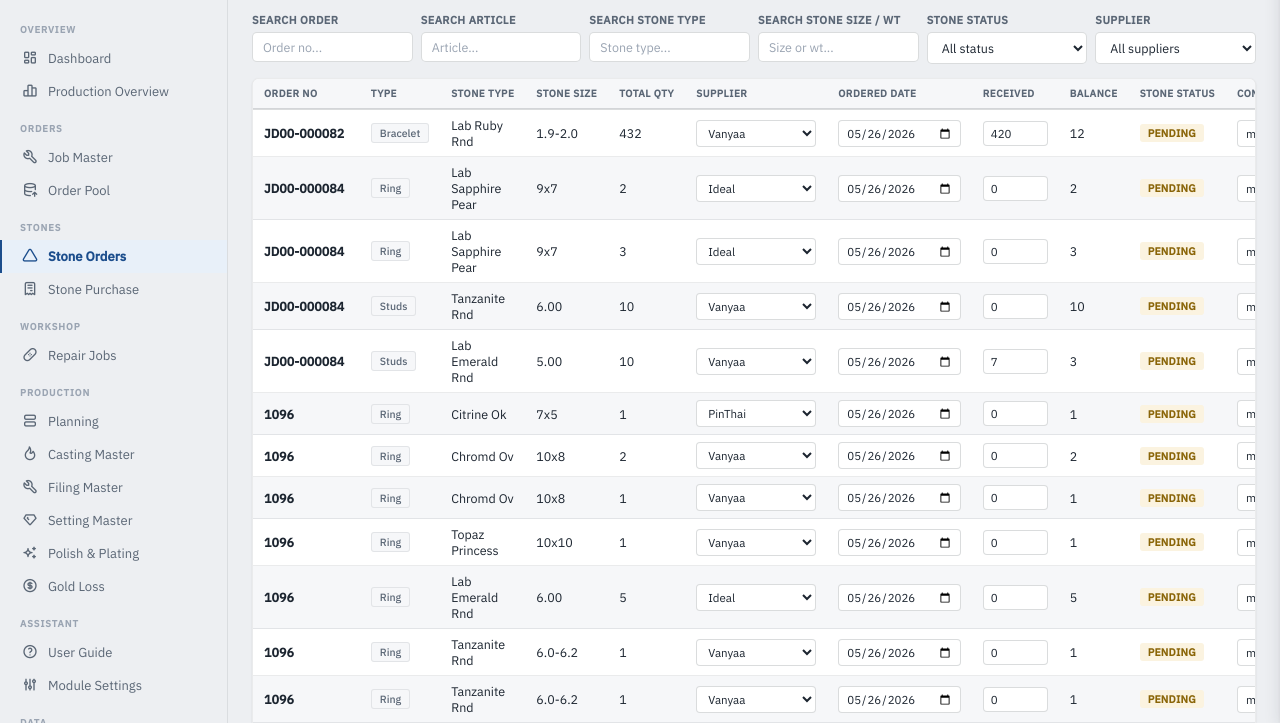
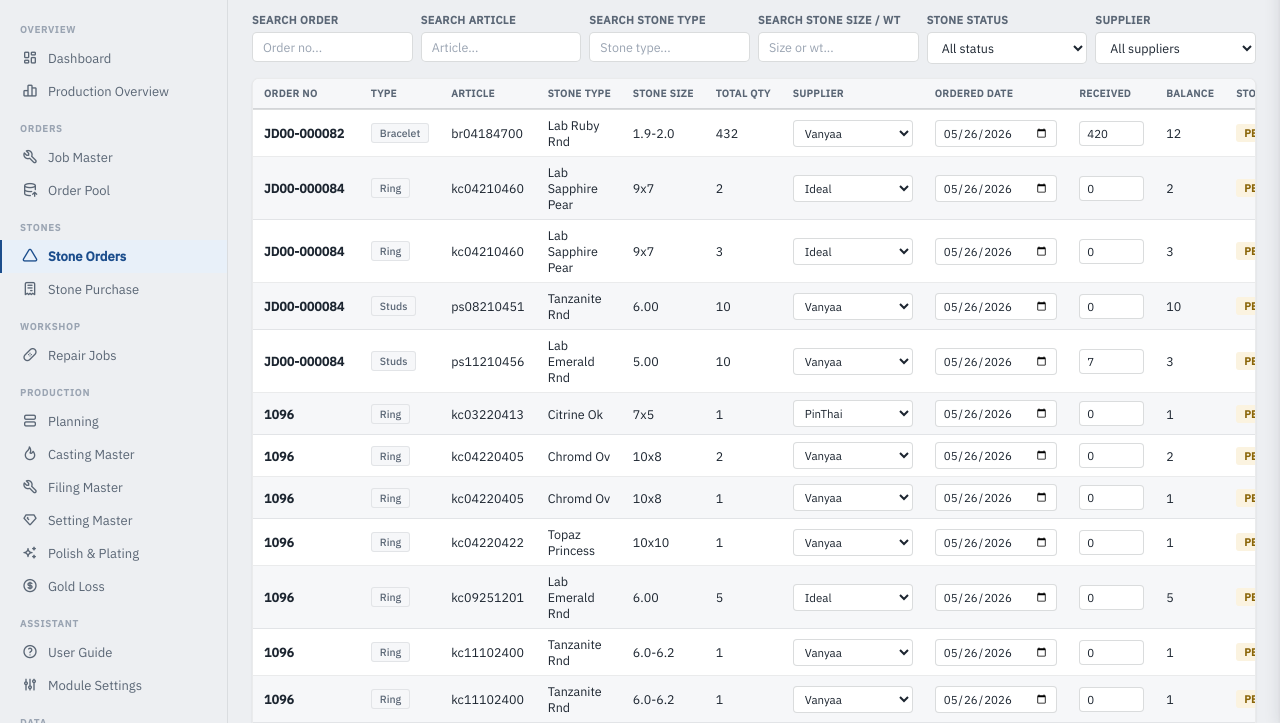
Before and after one commit to jeweldevivre-sudo/mini-jewelry-erp-Juluur, a plain HTML site: page index.html in a window 1280 px wide. Both pictures are taken after a click on the element "Stone Orders". Shown: the part 77-800 px from the top of the page. Drawn offline with nearby package versions, Linux system fonts and the light colour scheme.

Commit message:
Change table header to include 'Article' column

```diff
--- a/index.html
+++ b/index.html
@@ -325,7 +325,7 @@ input[type=checkbox]{width:16px;height:16px;cursor:pointer;accent-color:var(--ac
     <div style="flex:1;min-width:110px"><label class="fl">Supplier</label><select id="so-supplier-f" onchange="renderStoneOrders()" style="width:100%"><option value="">All suppliers</option></select></div>
   </div>
   <div class="card"><div class="tw"><table>
-    <thead><tr><th>Order no</th><th>Type</th><th>Stone type</th><th>Stone size</th><th>Total qty</th><th>Supplier</th><th>Ordered date</th><th>Received</th><th>Balance</th><th>Stone status</th><th>Complete date</th><th></th></tr></thead>
+    <thead><tr><th>Order no</th><th>Type</th><th>Article</th><th>Stone type</th><th>Stone size</th><th>Total qty</th><th>Supplier</th><th>Ordered date</th><th>Received</th><th>Balance</th><th>Stone status</th><th>Complete date</th><th></th></tr></thead>
     <tbody id="so-body"></tbody>
   </table></div></div>
 </div>
@@ -1547,6 +1547,7 @@ function renderStoneOrders(){
     return`<tr>
       <td><strong>${r.orderNo}</strong></td>
       <td><span class="tag">${r.itemType}</span></td>
+      <td>${r.article||''}</td>
       <td>${r.stoneType}</td>
       <td>${r.stoneDia||r.stoneSize||''}</td>
       <td>${r.totalQty}</td>
@@ -1558,7 +1559,7 @@ function renderStoneOrders(){
       <td><input type="date" lang="en" value="${toISO(r.receivedDate)}" onchange="inlineSet('so_receivedDate',${i},fromISO(this.value))"></td>
       <td><button class="btn btns" onclick="viewSODetail(${i})"><i class="ti ti-eye"></i></button></td>
     </tr>`;
-  }).join('')||'<tr><td colspan="11" style="text-align:center;padding:2rem;color:var(--tx3)">No results</td></tr>');
+  }).join('')||'<tr><td colspan="12" style="text-align:center;padding:2rem;color:var(--tx3)">No results</td></tr>');
 }
 
 // STONE PURCHASE — grouped by supplier, each in a card
```
